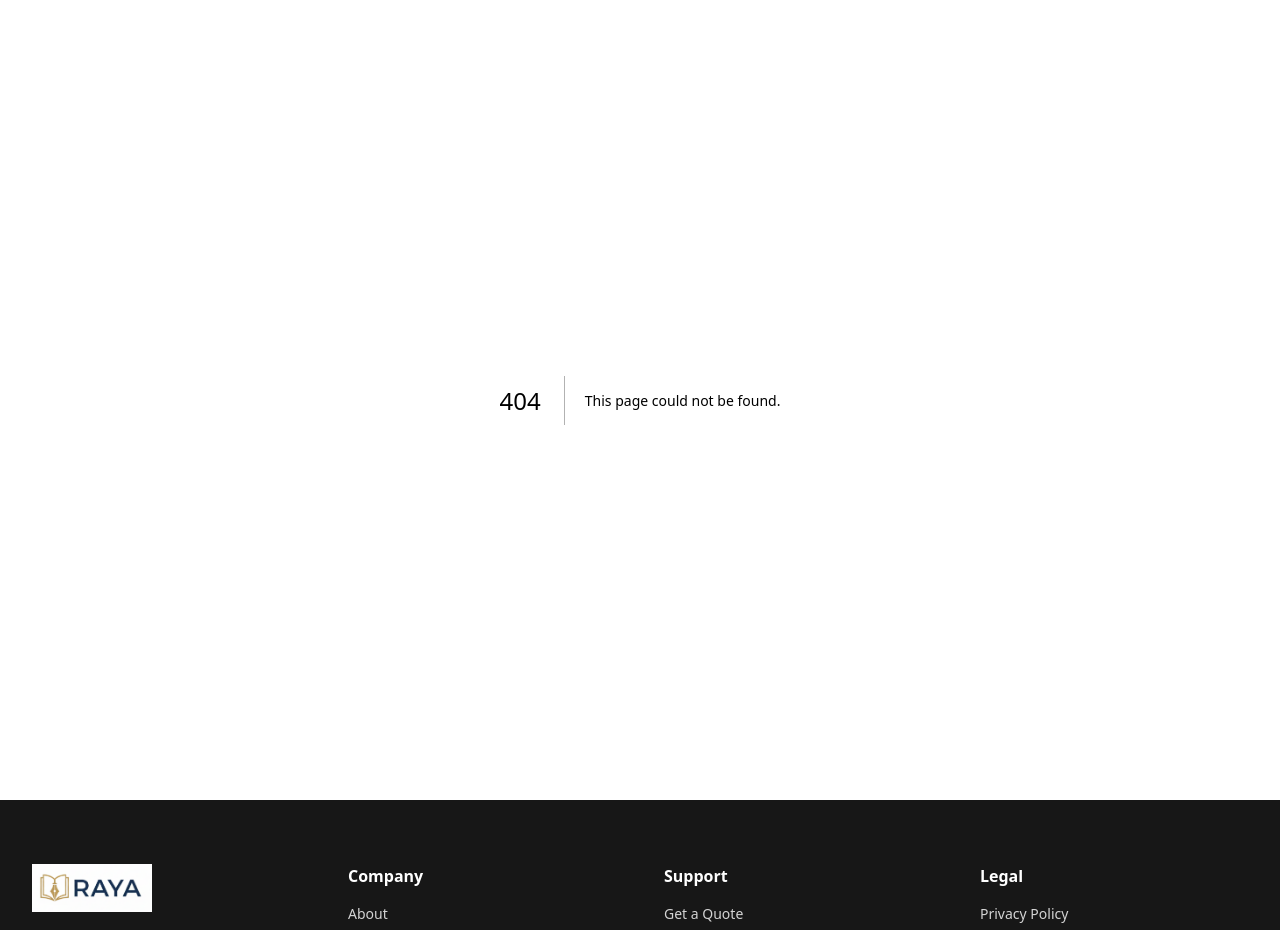
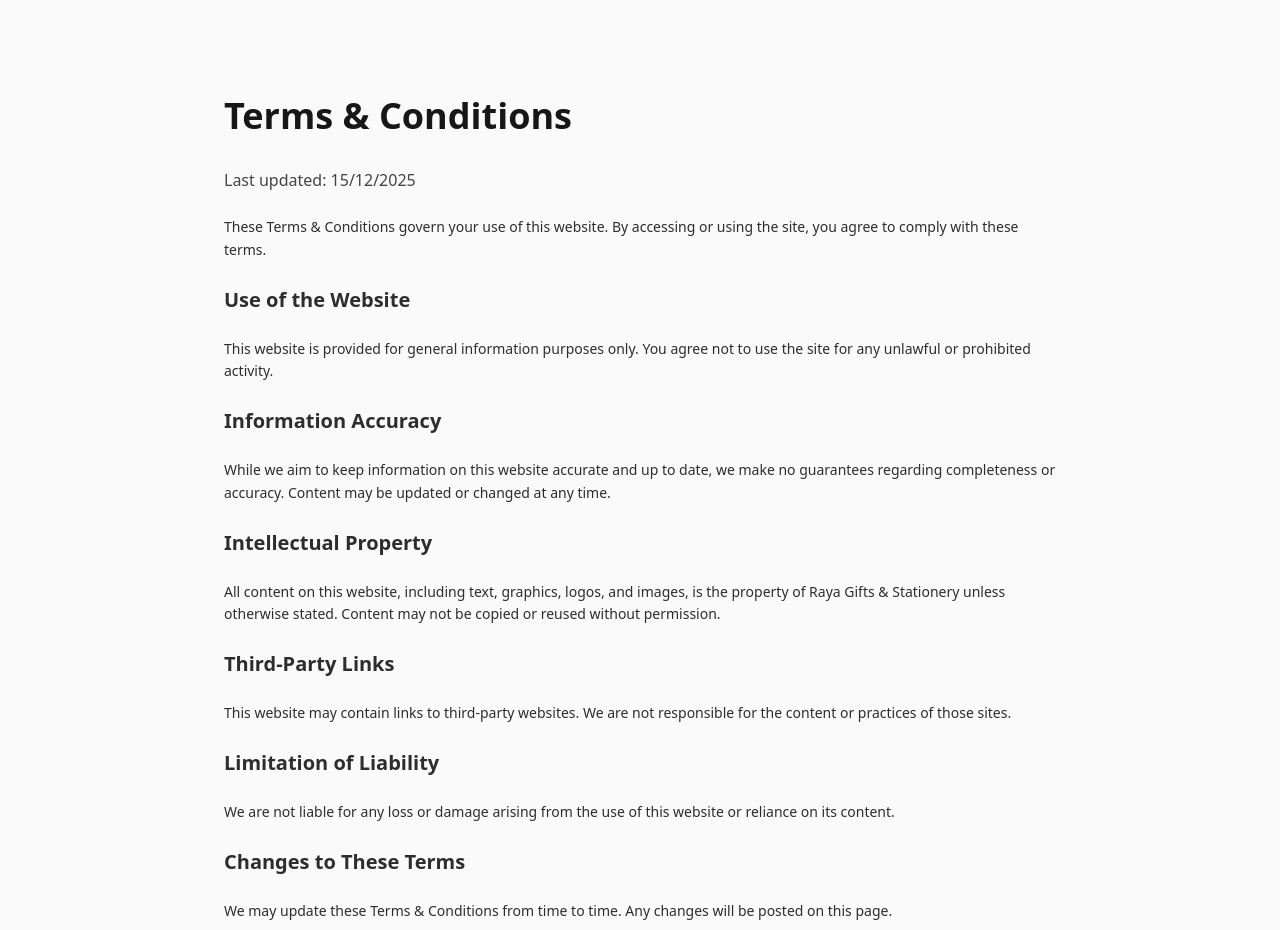
Before and after one commit to preshitpawar-beep/raya-website, a Next.js app: page /terms in a window 1280 px wide. Before the commit this address had no page. Shown: the top 930 px of the page. Built offline with nearby package versions, Linux system fonts and the light colour scheme.

Commit message:
Create page.js

```diff
--- /dev/null
+++ b/app/terms/page.js
@@ -0,0 +1,77 @@
+export default function TermsAndConditions() {
+  return (
+    <main className="max-w-4xl mx-auto px-8 py-24">
+      <h1 className="text-4xl font-bold mb-8">
+        Terms & Conditions
+      </h1>
+
+      <p className="opacity-80 mb-6">
+        Last updated: {new Date().toLocaleDateString("en-GB")}
+      </p>
+
+      <section className="space-y-6 text-sm leading-relaxed opacity-90">
+        <p>
+          These Terms & Conditions govern your use of this website. By accessing
+          or using the site, you agree to comply with these terms.
+        </p>
+
+        <h2 className="text-xl font-semibold">
+          Use of the Website
+        </h2>
+        <p>
+          This website is provided for general information purposes only. You
+          agree not to use the site for any unlawful or prohibited activity.
+        </p>
+
+        <h2 className="text-xl font-semibold">
+          Information Accuracy
+        </h2>
+        <p>
+          While we aim to keep information on this website accurate and up to
+          date, we make no guarantees regarding completeness or accuracy.
+          Content may be updated or changed at any time.
+        </p>
+
+        <h2 className="text-xl font-semibold">
+          Intellectual Property
+        </h2>
+        <p>
+          All content on this website, including text, graphics, logos, and
+          images, is the property of Raya Gifts & Stationery unless otherwise
+          stated. Content may not be copied or reused without permission.
+        </p>
+
+        <h2 className="text-xl font-semibold">
+          Third-Party Links
+        </h2>
+        <p>
+          This website may contain links to third-party websites. We are not
+          responsible for the content or practices of those sites.
+        </p>
+
+        <h2 className="text-xl font-semibold">
+          Limitation of Liability
+        </h2>
+        <p>
+          We are not liable for any loss or damage arising from the use of this
+          website or reliance on its content.
+        </p>
+
+        <h2 className="text-xl font-semibold">
+          Changes to These Terms
+        </h2>
+        <p>
+          We may update these Terms & Conditions from time to time. Any changes
+          will be posted on this page.
+        </p>
+
+        <h2 className="text-xl font-semibold">
+          Governing Law
+        </h2>
+        <p>
+          These terms are governed by the laws of the United Kingdom.
+        </p>
+      </section>
+    </main>
+  );
+}
```
